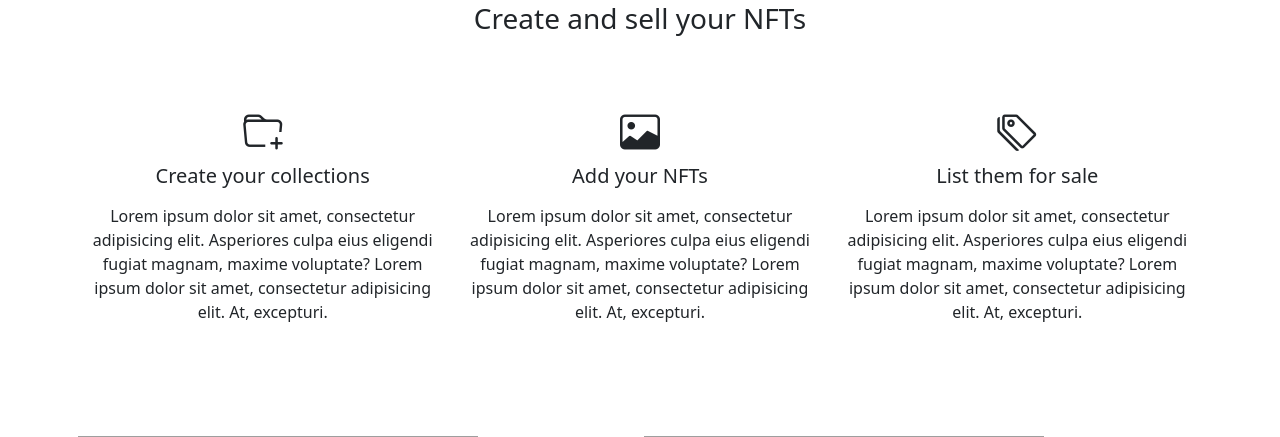
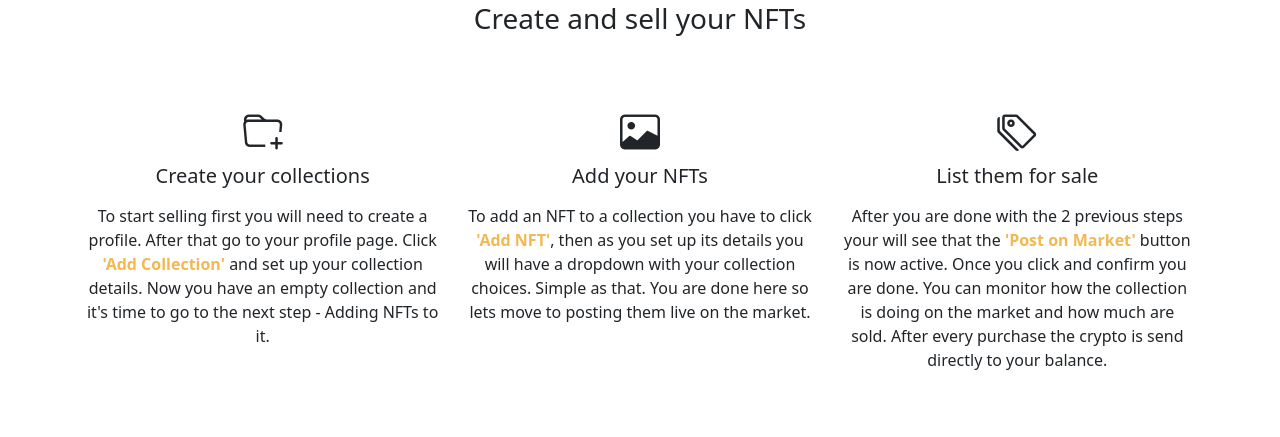
Before and after one commit to a-shiro/NFT-Themed-Marketplace, a Django app: page / in a window 1280 px wide. Shown: the part 1122-1559 px from the top of the page. Run offline with Django 4.2, Linux system fonts and the light colour scheme; some libraries are stand-ins or nearby versions; grey boxes are pictures that could not be loaded.

```diff
--- a/templates/web_generic_features/main/home.html
+++ b/templates/web_generic_features/main/home.html
@@ -45,6 +45,7 @@
         </div>
 
         <div class="collapse navbar-collapse justify-content-end" id="main-nav">
+
             <ul class="navbar-nav" style="font-size: 20px;">
                 <li class="nav-item">
                     <a class="nav-link px-2 py-3"
@@ -148,7 +149,8 @@
                                     <div class="card" style="border-radius: 10px">
                                         <img class="custom-img-height-carousel" style="border-radius: 10px 10px 0 0;"
                                              alt="100%x280"
-                                             src="https://media.newyorker.com/photos/61016c1c7a2a603b3075c7b8/master/pass/chayka-boredapeclub.jpg">
+                                             src="https://media.newyorker.com/photos/61016c1c7a2a603b3075c7b8/master
+                                             /pass/chayka-boredapeclub.jpg">
                                         <div class="card-body">
                                             <h4 class="card-title">Special title treatment</h4>
                                             <p class="card-text">With supporting text below as a natural lead-in to
@@ -280,9 +282,9 @@
                     <h1><i class="bi bi-folder-plus"></i></h1>
                     <h5>Create your collections</h5>
                     <p class="mt-3">
-                        Lorem ipsum dolor sit amet, consectetur adipisicing elit. Asperiores culpa eius eligendi
-                        fugiat magnam, maxime voluptate? Lorem ipsum dolor sit amet, consectetur adipisicing elit.
-                        At, excepturi.
+                        To start selling first you will need to create a profile. After that go to your profile page.
+                        Click <b style="color: #F2B851">'Add Collection'</b> and set up your collection details.
+                        Now you have an empty collection and it's time to go to the next step - Adding NFTs to it.
                     </p>
                 </div>
             </div>
@@ -291,9 +293,9 @@
                     <h1><i class="bi bi-image"></i></h1>
                     <h5>Add your NFTs</h5>
                     <p class="mt-3">
-                        Lorem ipsum dolor sit amet, consectetur adipisicing elit. Asperiores culpa eius eligendi
-                        fugiat magnam, maxime voluptate? Lorem ipsum dolor sit amet, consectetur adipisicing elit.
-                        At, excepturi.
+                        To add an NFT to a collection you have to click <b style="color: #F2B851">
+                        'Add NFT'</b>, then as you set up its details you will have a dropdown with your collection
+                        choices. Simple as that. You are done here so lets move to posting them live on the market.
                     </p>
                 </div>
             </div>
@@ -302,9 +304,10 @@
                     <h1><i class="bi bi-tags"></i></h1>
                     <h5>List them for sale</h5>
                     <p class="mt-3">
-                        Lorem ipsum dolor sit amet, consectetur adipisicing elit. Asperiores culpa eius eligendi
-                        fugiat magnam, maxime voluptate? Lorem ipsum dolor sit amet, consectetur adipisicing elit.
-                        At, excepturi.
+                        After you are done with the 2 previous steps your will see that the <b style="color: #F2B851">
+                        'Post on Market'</b> button is now active. Once you click and confirm you are done. You can
+                        monitor how the collection is doing on the market and how much are sold. After every purchase
+                        the crypto is send directly to your balance.
                     </p>
                 </div>
             </div>
--- a/templates/web_generic_features/main/privacy_policy.html
+++ b/templates/web_generic_features/main/privacy_policy.html
@@ -1,4 +1,4 @@
-{% extends 'base/base.html' %}
+{% extends 'web_generic_features/base/base.html' %}
 
 {% block content %}
     <p>
--- a/templates/web_generic_features/main/terms_of_service.html
+++ b/templates/web_generic_features/main/terms_of_service.html
@@ -1,4 +1,4 @@
-{% extends 'base/base.html' %}
+{% extends 'web_generic_features/base/base.html' %}
 
 {% block content %}
     <p>Lorem ipsum dolor sit amet, consectetur adipisicing elit. Asperiores, aspernatur blanditiis consequuntur corporis
--- a/templates/web_generic_features/marketplace/collection_details.html
+++ b/templates/web_generic_features/marketplace/collection_details.html
@@ -1,4 +1,4 @@
-{% extends 'base/base.html' %}
+{% extends 'web_generic_features/base/base.html' %}
 {% load static %}
 
 {% block content %}
--- a/templates/web_generic_features/marketplace/marketplace.html
+++ b/templates/web_generic_features/marketplace/marketplace.html
@@ -1,4 +1,4 @@
-{% extends 'base/base.html' %}
+{% extends 'web_generic_features/base/base.html' %}
 {% load static %}
 
 {% block content %}
--- a/templates/web_generic_features/profile/personal_profile/create_collection.html
+++ b/templates/web_generic_features/profile/personal_profile/create_collection.html
@@ -1,4 +1,4 @@
-{% extends 'base/base.html' %}
+{% extends 'web_generic_features/base/base.html' %}
 
 {% block content %}
     <form method="post" action="{% url 'create collection' %}" enctype="multipart/form-data">
--- a/templates/web_generic_features/profile/personal_profile/create_nft.html
+++ b/templates/web_generic_features/profile/personal_profile/create_nft.html
@@ -1,4 +1,4 @@
-{% extends 'base/base.html' %}
+{% extends 'web_generic_features/base/base.html' %}
 
 {% block content %}
     <form method="post" action="{% url 'create nft' %}" enctype="multipart/form-data">
--- a/templates/web_generic_features/profile/personal_profile/personal_profile_details.html
+++ b/templates/web_generic_features/profile/personal_profile/personal_profile_details.html
@@ -1,4 +1,4 @@
-{% extends 'base/base.html' %}
+{% extends 'web_generic_features/base/base.html' %}
 {% load static %}
 
 {% block content %}
--- a/templates/web_generic_features/profile/public_profile/public_profile_details.html
+++ b/templates/web_generic_features/profile/public_profile/public_profile_details.html
@@ -1,4 +1,4 @@
-{% extends 'base/base.html' %}
+{% extends 'web_generic_features/base/base.html' %}
 {% load static %}
 
 {% block content %}
```
Also changed, not shown: DesertTraders/users/forms.py (+6 -1 lines), DesertTraders/web_generic_features/models.py (+17 -1 lines), DesertTraders/web_generic_features/migrations/0005_balance.py (added), templates/web_generic_features/base/base.html (renamed from templates/base/base.html), 1 other file.
